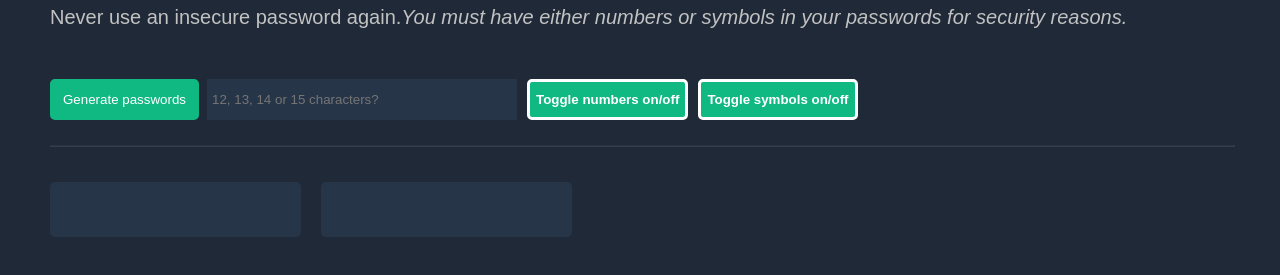
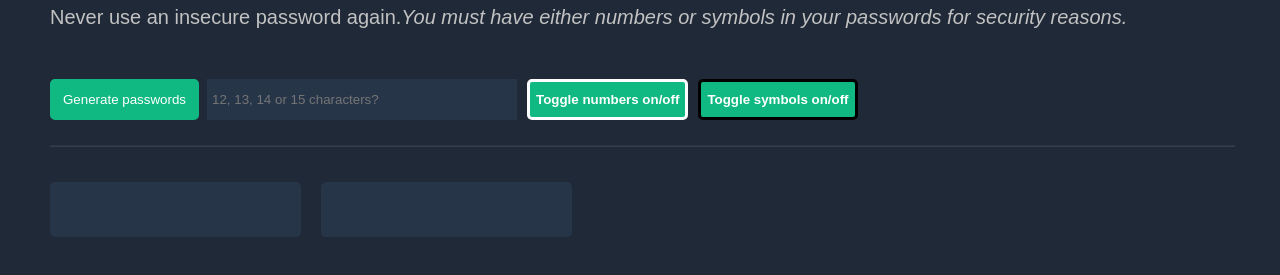
Before and after one commit to curtisnlogan/password-generator, a plain HTML site: page index.html in a window 1280 px wide. In both pictures the pointer is over the button "Toggle symbols on/off". Shown: the part 191-466 px from the top of the page. Drawn offline with Linux system fonts and the light colour scheme.

Commit message:
Update index.css

```diff
--- a/css/index.css
+++ b/css/index.css
@@ -78,7 +78,14 @@ h1 {
     margin: 0 55px 0 0;
 }
 
-
+.symbols-btn:hover {
+    background-color: #10B981;
+    font-weight: bold;
+    color: white;
+    border-radius: 5px;
+    border: black solid;
+    margin: 0 55px 0 0;
+}
 
 .horizontal-line {
     margin: 0 45px 0 50px;
```
